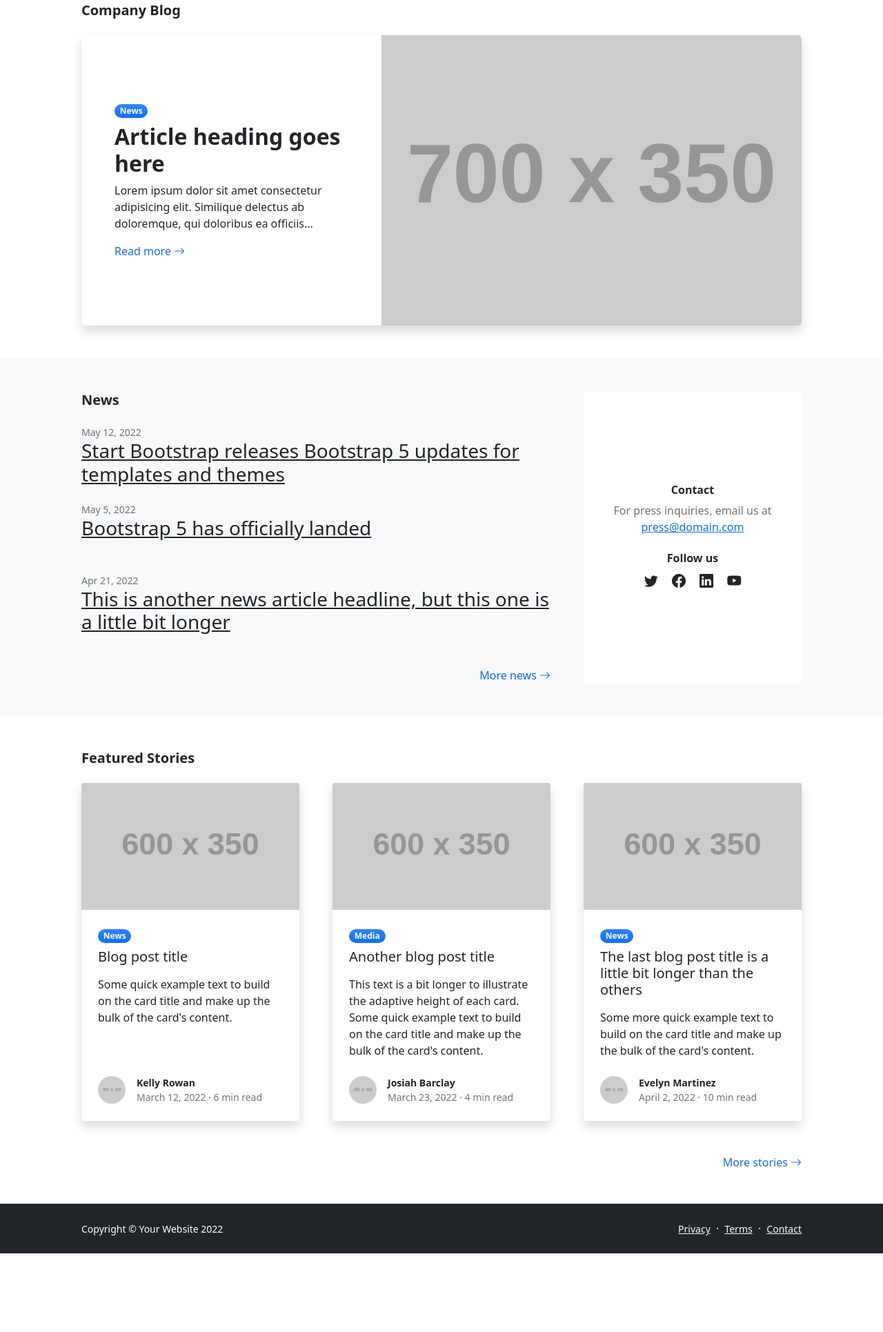
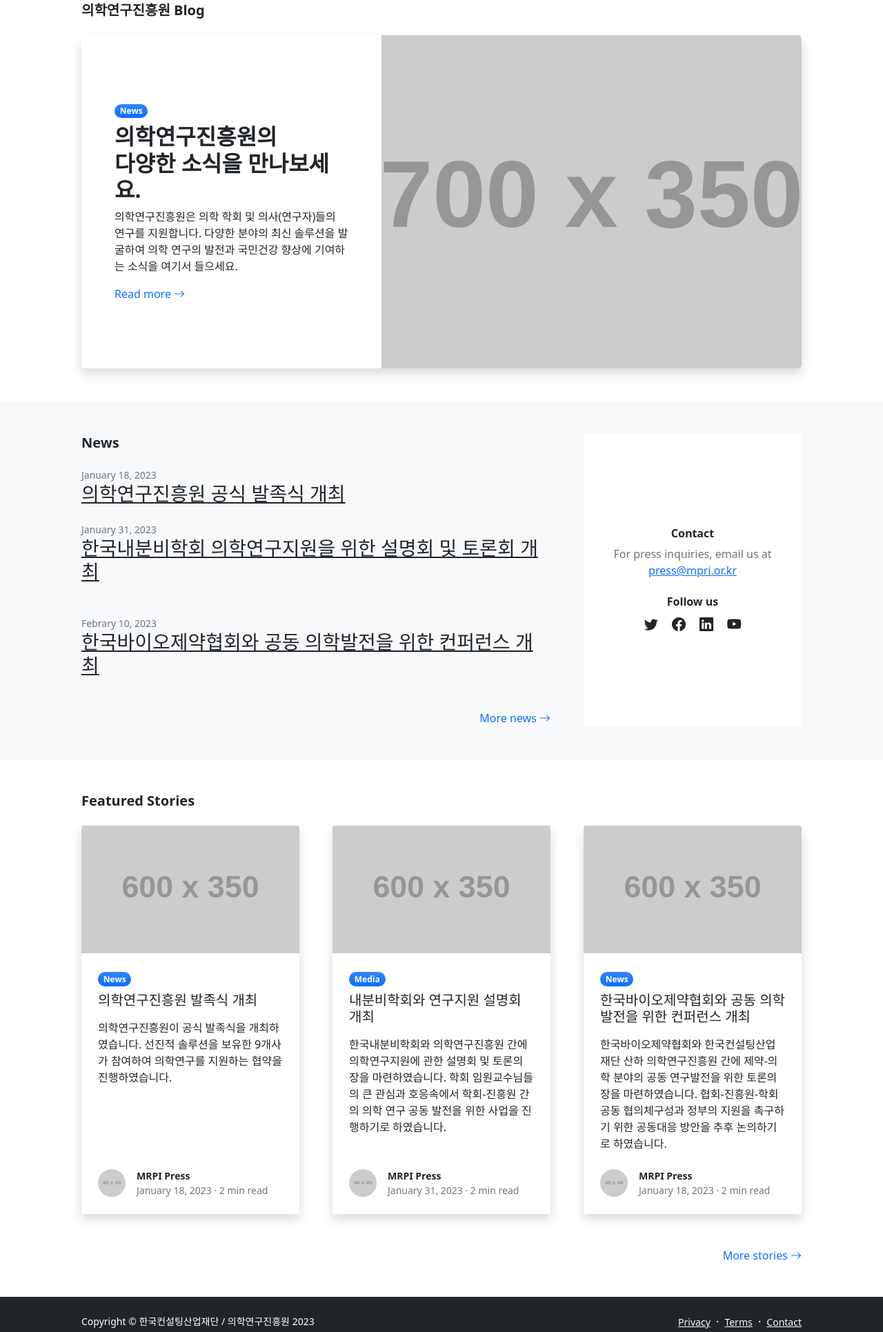
Before and after one commit to foot2002/medical, a plain HTML site: page blog-home.html in a window 1280 px wide. Shown: the part 101-2032 px from the top of the page at 69% size. Before the commit the page ends 1918 px from the top, so only its background shows below. Drawn offline with nearby package versions, Linux system fonts and the light colour scheme; placeholder pictures from the web are drawn by us.

Commit message:
2023-02-02_Ver

```diff
--- a/blog-home.html
+++ b/blog-home.html
@@ -5,7 +5,7 @@
         <meta name="viewport" content="width=device-width, initial-scale=1, shrink-to-fit=no" />
         <meta name="description" content="" />
         <meta name="author" content="" />
-        <title>Modern Business - Start Bootstrap Template</title>
+        <title>의학연구진흥원: 선진적 의학연구지원단</title>
         <!-- Favicon-->
         <link rel="icon" type="image/x-icon" href="assets/favicon.ico" />
         <!-- Bootstrap icons-->
@@ -48,15 +48,15 @@
             <!-- Page Content-->
             <section class="py-5">
                 <div class="container px-5">
-                    <h1 class="fw-bolder fs-5 mb-4">Company Blog</h1>
+                    <h1 class="fw-bolder fs-5 mb-4">의학연구진흥원 Blog</h1>
                     <div class="card border-0 shadow rounded-3 overflow-hidden">
                         <div class="card-body p-0">
                             <div class="row gx-0">
                                 <div class="col-lg-6 col-xl-5 py-lg-5">
                                     <div class="p-4 p-md-5">
                                         <div class="badge bg-primary bg-gradient rounded-pill mb-2">News</div>
-                                        <div class="h2 fw-bolder">Article heading goes here</div>
-                                        <p>Lorem ipsum dolor sit amet consectetur adipisicing elit. Similique delectus ab doloremque, qui doloribus ea officiis...</p>
+                                        <div class="h2 fw-bolder">의학연구진흥원의 <br>다양한 소식을 만나보세요.</div>
+                                        <p>의학연구진흥원은 의학 학회 및 의사(연구자)들의 연구를 지원합니다. 다양한 분야의 최신 솔루션을 발굴하여 의학 연구의 발전과 국민건강 향상에 기여하는 소식을 여기서 들으세요.</p>
                                         <a class="stretched-link text-decoration-none" href="#!">
                                             Read more
                                             <i class="bi bi-arrow-right"></i>
@@ -76,18 +76,18 @@
                             <h2 class="fw-bolder fs-5 mb-4">News</h2>
                             <!-- News item-->
                             <div class="mb-4">
-                                <div class="small text-muted">May 12, 2022</div>
-                                <a class="link-dark" href="#!"><h3>Start Bootstrap releases Bootstrap 5 updates for templates and themes</h3></a>
+                                <div class="small text-muted">January 18, 2023</div>
+                                <a class="link-dark" href="#!"><h3>의학연구진흥원 공식 발족식 개최</h3></a>
                             </div>
                             <!-- News item-->
                             <div class="mb-5">
-                                <div class="small text-muted">May 5, 2022</div>
-                                <a class="link-dark" href="#!"><h3>Bootstrap 5 has officially landed</h3></a>
+                                <div class="small text-muted">January 31, 2023</div>
+                                <a class="link-dark" href="#!"><h3>한국내분비학회 의학연구지원을 위한 설명회 및 토론회 개최</h3></a>
                             </div>
                             <!-- News item-->
                             <div class="mb-5">
-                                <div class="small text-muted">Apr 21, 2022</div>
-                                <a class="link-dark" href="#!"><h3>This is another news article headline, but this one is a little bit longer</h3></a>
+                                <div class="small text-muted">Febrary 10, 2023</div>
+                                <a class="link-dark" href="#!"><h3>한국바이오제약협회와 공동 의학발전을 위한 컨퍼런스 개최</h3></a>
                             </div>
                             <div class="text-end mb-5 mb-xl-0">
                                 <a class="text-decoration-none" href="#!">
@@ -105,7 +105,7 @@
                                             <p class="text-muted mb-4">
                                                 For press inquiries, email us at
                                                 <br />
-                                                <a href="#!">press@domain.com</a>
+                                                <a href="#!">press@mpri.or.kr</a>
                                             </p>
                                             <div class="h6 fw-bolder">Follow us</div>
                                             <a class="fs-5 px-2 link-dark" href="#!"><i class="bi-twitter"></i></a>
@@ -130,16 +130,16 @@
                                 <img class="card-img-top" src="https://dummyimage.com/600x350/ced4da/6c757d" alt="..." />
                                 <div class="card-body p-4">
                                     <div class="badge bg-primary bg-gradient rounded-pill mb-2">News</div>
-                                    <a class="text-decoration-none link-dark stretched-link" href="#!"><div class="h5 card-title mb-3">Blog post title</div></a>
-                                    <p class="card-text mb-0">Some quick example text to build on the card title and make up the bulk of the card's content.</p>
+                                    <a class="text-decoration-none link-dark stretched-link" href="#!"><div class="h5 card-title mb-3">의학연구진흥원 발족식 개최</div></a>
+                                    <p class="card-text mb-0">의학연구진흥원이 공식 발족식을 개최하였습니다. 선진적 솔루션을 보유한 9개사가 참여하여 의학연구를 지원하는 협약을 진행하였습니다.</p>
                                 </div>
                                 <div class="card-footer p-4 pt-0 bg-transparent border-top-0">
                                     <div class="d-flex align-items-end justify-content-between">
                                         <div class="d-flex align-items-center">
                                             <img class="rounded-circle me-3" src="https://dummyimage.com/40x40/ced4da/6c757d" alt="..." />
                                             <div class="small">
-                                                <div class="fw-bold">Kelly Rowan</div>
-                                                <div class="text-muted">March 12, 2022 &middot; 6 min read</div>
+                                                <div class="fw-bold">MRPI Press</div>
+                                                <div class="text-muted">January 18, 2023 &middot; 2 min read</div>
                                             </div>
                                         </div>
                                     </div>
@@ -151,16 +151,16 @@
                                 <img class="card-img-top" src="https://dummyimage.com/600x350/adb5bd/495057" alt="..." />
                                 <div class="card-body p-4">
                                     <div class="badge bg-primary bg-gradient rounded-pill mb-2">Media</div>
-                                    <a class="text-decoration-none link-dark stretched-link" href="#!"><div class="h5 card-title mb-3">Another blog post title</div></a>
-                                    <p class="card-text mb-0">This text is a bit longer to illustrate the adaptive height of each card. Some quick example text to build on the card title and make up the bulk of the card's content.</p>
+                                    <a class="text-decoration-none link-dark stretched-link" href="#!"><div class="h5 card-title mb-3">내분비학회와 연구지원 설명회 개최</div></a>
+                                    <p class="card-text mb-0">한국내분비학회와 의학연구진흥원 간에 의학연구지원에 관한 설명회 및 토론의 장을 마련하였습니다. 학회 임원교수님들의 큰 관심과 호응속에서 학회-진흥원 간의 의학 연구 공동 발전을 위한 사업을 진행하기로 하였습니다.</p>
                                 </div>
                                 <div class="card-footer p-4 pt-0 bg-transparent border-top-0">
                                     <div class="d-flex align-items-end justify-content-between">
                                         <div class="d-flex align-items-center">
                                             <img class="rounded-circle me-3" src="https://dummyimage.com/40x40/ced4da/6c757d" alt="..." />
                                             <div class="small">
-                                                <div class="fw-bold">Josiah Barclay</div>
-                                                <div class="text-muted">March 23, 2022 &middot; 4 min read</div>
+                                                <div class="fw-bold">MRPI Press</div>
+                                                <div class="text-muted">January 31, 2023 &middot; 2 min read</div>
                                             </div>
                                         </div>
                                     </div>
@@ -172,16 +172,16 @@
                                 <img class="card-img-top" src="https://dummyimage.com/600x350/6c757d/343a40" alt="..." />
                                 <div class="card-body p-4">
                                     <div class="badge bg-primary bg-gradient rounded-pill mb-2">News</div>
-                                    <a class="text-decoration-none link-dark stretched-link" href="#!"><div class="h5 card-title mb-3">The last blog post title is a little bit longer than the others</div></a>
-                                    <p class="card-text mb-0">Some more quick example text to build on the card title and make up the bulk of the card's content.</p>
+                                    <a class="text-decoration-none link-dark stretched-link" href="#!"><div class="h5 card-title mb-3">한국바이오제약협회와 공동 의학발전을 위한 컨퍼런스 개최</div></a>
+                                    <p class="card-text mb-0">한국바이오제약협회와 한국컨설팅산업재단 산하 의학연구진흥원 간에 제약-의학 분야의 공동 연구발전을 위한 토론의 장을 마련하였습니다. 협회-진흥원-학회 공동 협의체구성과 정부의 지원을 촉구하기 위한 공동대응 방안을 추후 논의하기로 하였습니다.</p>
                                 </div>
                                 <div class="card-footer p-4 pt-0 bg-transparent border-top-0">
                                     <div class="d-flex align-items-end justify-content-between">
                                         <div class="d-flex align-items-center">
                                             <img class="rounded-circle me-3" src="https://dummyimage.com/40x40/ced4da/6c757d" alt="..." />
                                             <div class="small">
-                                                <div class="fw-bold">Evelyn Martinez</div>
-                                                <div class="text-muted">April 2, 2022 &middot; 10 min read</div>
+                                                <div class="fw-bold">MRPI Press</div>
+                                                <div class="text-muted">January 18, 2023 &middot; 2 min read</div>
                                             </div>
                                         </div>
                                     </div>
@@ -202,7 +202,7 @@
         <footer class="bg-dark py-4 mt-auto">
             <div class="container px-5">
                 <div class="row align-items-center justify-content-between flex-column flex-sm-row">
-                    <div class="col-auto"><div class="small m-0 text-white">Copyright &copy; Your Website 2022</div></div>
+                    <div class="col-auto"><div class="small m-0 text-white">Copyright &copy; 한국컨설팅산업재단 / 의학연구진흥원 2023</div></div>
                     <div class="col-auto">
                         <a class="link-light small" href="#!">Privacy</a>
                         <span class="text-white mx-1">&middot;</span>
```
Also changed, not shown: associate-item.html (+2 -2 lines), associate-overview.html (+7 -7 lines), blog-post.html (+2 -2 lines), contact.html (+2 -2 lines), faq.html (+2 -2 lines), index.html (+18 -18 lines), member.html (+2 -2 lines), solution.html (+2 -2 lines).
